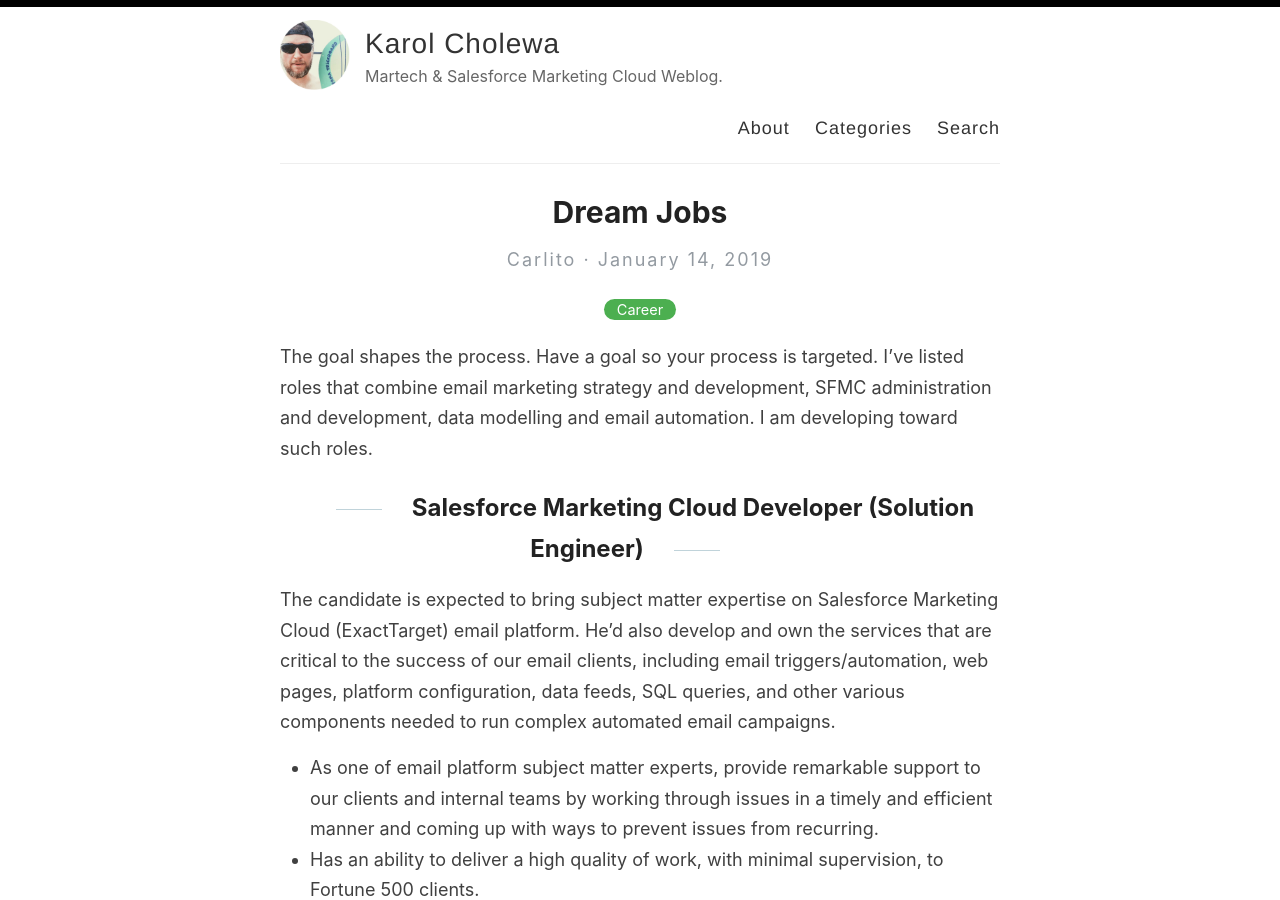
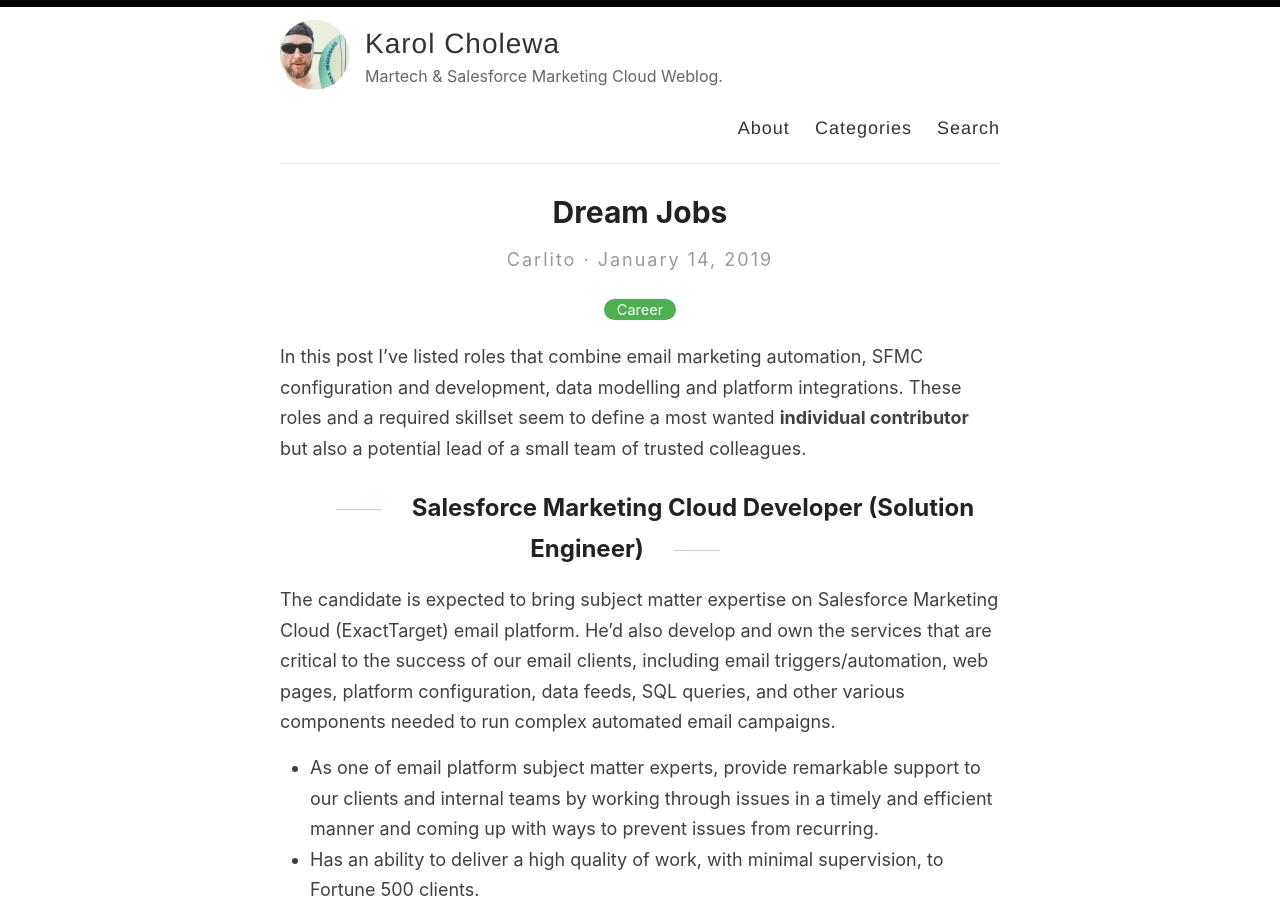
Before and after one commit to karolcholewa/blog, a Jekyll site: the page built from _posts/2019-01-14-dream-jobs.md, in a window 1280 px wide and 900 px high. Built offline with Jekyll 4.4.1, drawn with Linux system fonts in a browser that asks for light colours.

Commit message:
post updated

```diff
--- a/_posts/2019-01-14-dream-jobs.md
+++ b/_posts/2019-01-14-dream-jobs.md
@@ -5,7 +5,7 @@ categories: Career
 ---
 
 
-The goal shapes the process. Have a goal so your process is targeted. I've listed roles that combine email marketing strategy and development, SFMC administration and development, data modelling and email automation. I am developing toward such roles.
+In this post I've listed roles that combine email marketing automation, SFMC configuration and development, data modelling and platform integrations. These roles and a required skillset seem to define a most wanted **individual contributor** but also a potential lead of a small team of trusted colleagues.
 
 ## Salesforce Marketing Cloud Developer (Solution Engineer)
 
```
